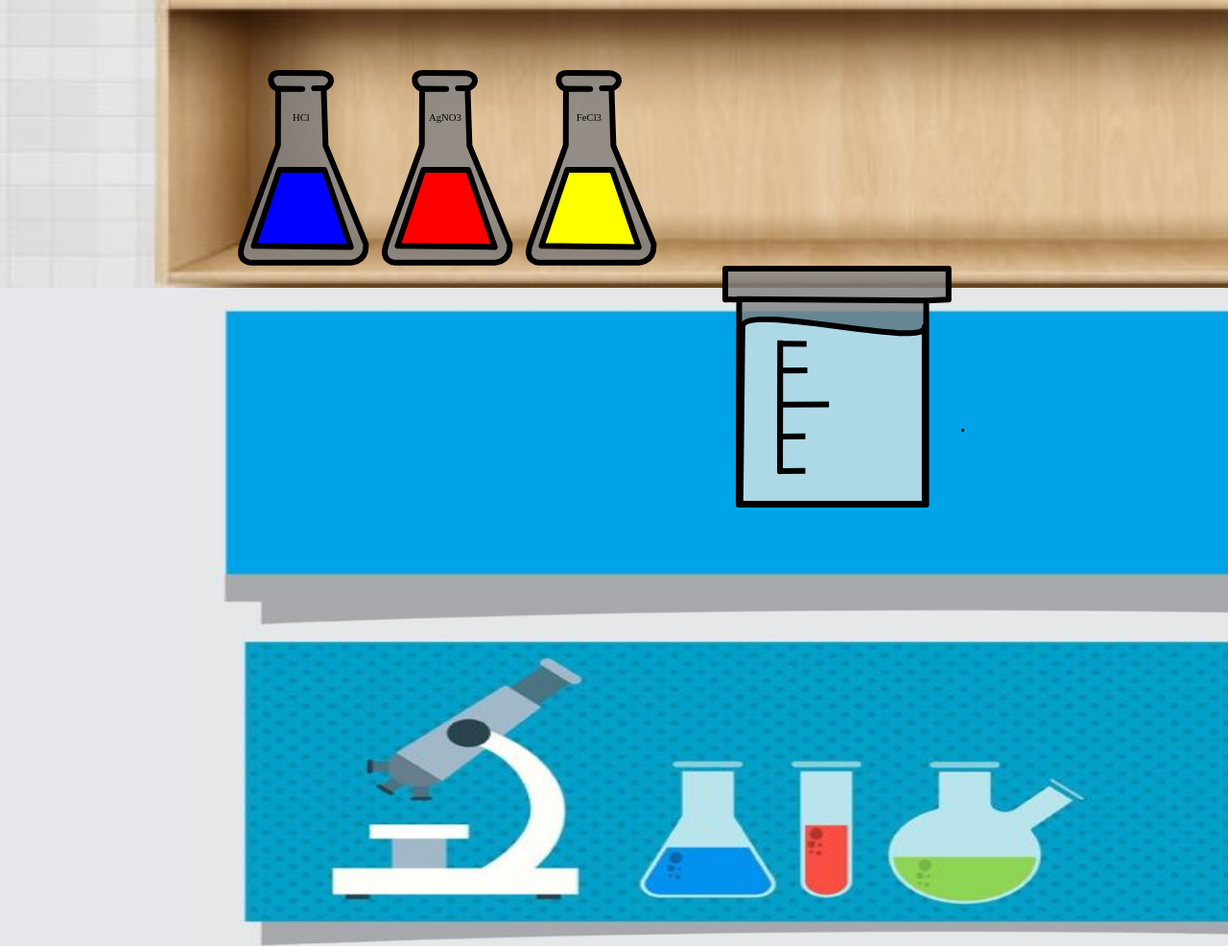
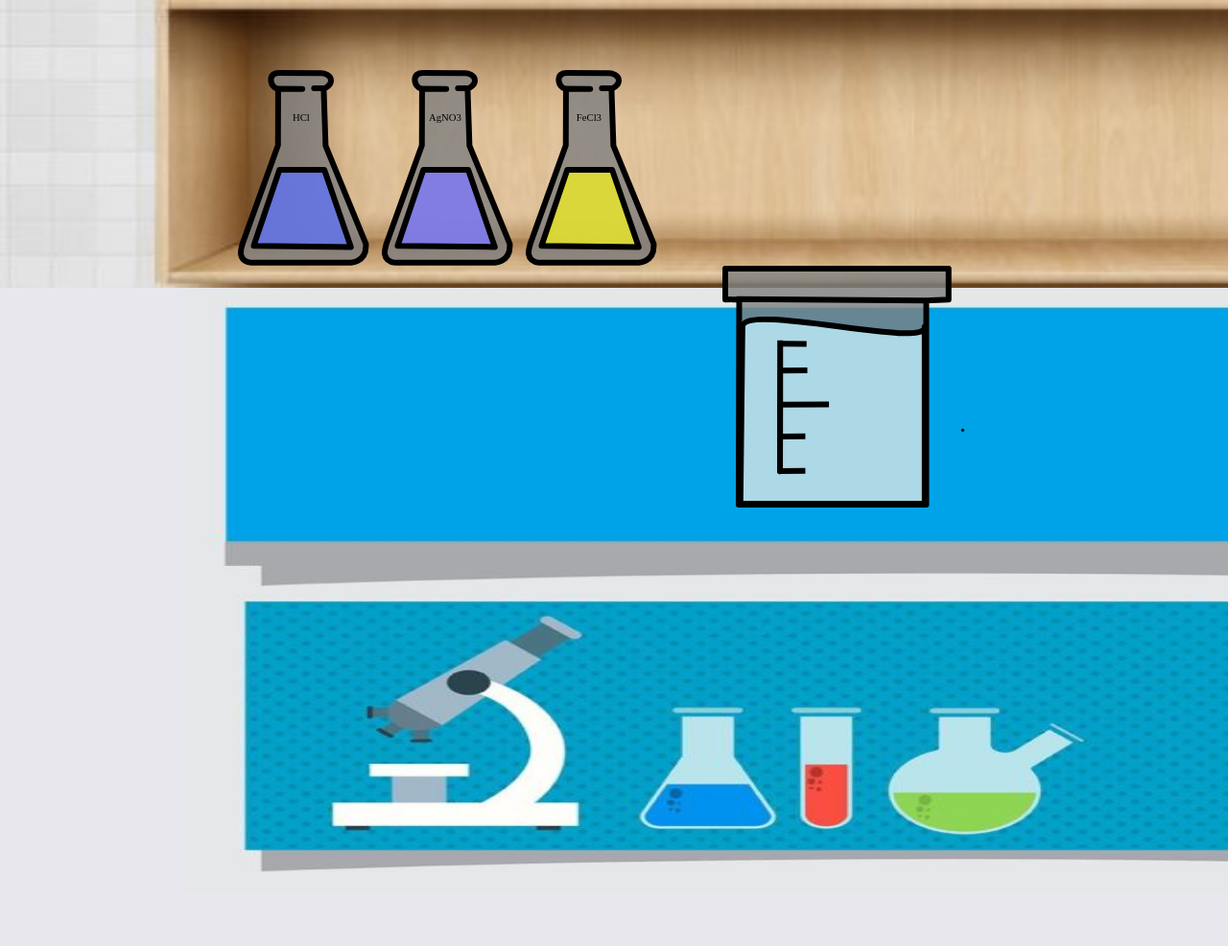
Before and after one commit to alexgav720/ChemLab, a plain HTML site: page chem/index.html in a window 1280 px wide. Shown: the top 986 px of the page at 96% size. Drawn offline with Linux system fonts and the light colour scheme.

Commit message:
Add files via upload

```diff
--- a/chem/js/main.js
+++ b/chem/js/main.js
@@ -127,7 +127,7 @@ class Mixer {
 let s = Snap('#main');
 
 //добавление картинок и текста
-s.image("back.jpg",190,290,1600,720)
+s.image("back.jpg",190,290,1600,640)
 s.image("shkaf.jpg",0,0,1900,300)
 let frmltext = s.text(1000,450,".")
 frmltext.attr({
@@ -238,9 +238,9 @@ let x =250;
 let y =75;
 
 let elements = [
-    new HCl("rgba(0,0,255,1)"),
-    new AgNO3("rgba(255,0,0,1)"),
-    new FeCl3("rgba(255,255,0,1)")
+    new HCl("rgba(97, 115, 242, 0.8)"),
+    new AgNO3("rgba(125, 122, 250, 0.8)"),
+    new FeCl3("rgba(235, 234, 40, 0.8)")
     ]
 for(let elem of elements){
     addcolb(x,y, elem);
--- a/chem/style.css
+++ b/chem/style.css
@@ -5,6 +5,6 @@
     user-select: none;
 }
 body{
-    overflow: hidden;
+    overflow-x: hidden;
     background-color: #e8e7ed;
 }
```
